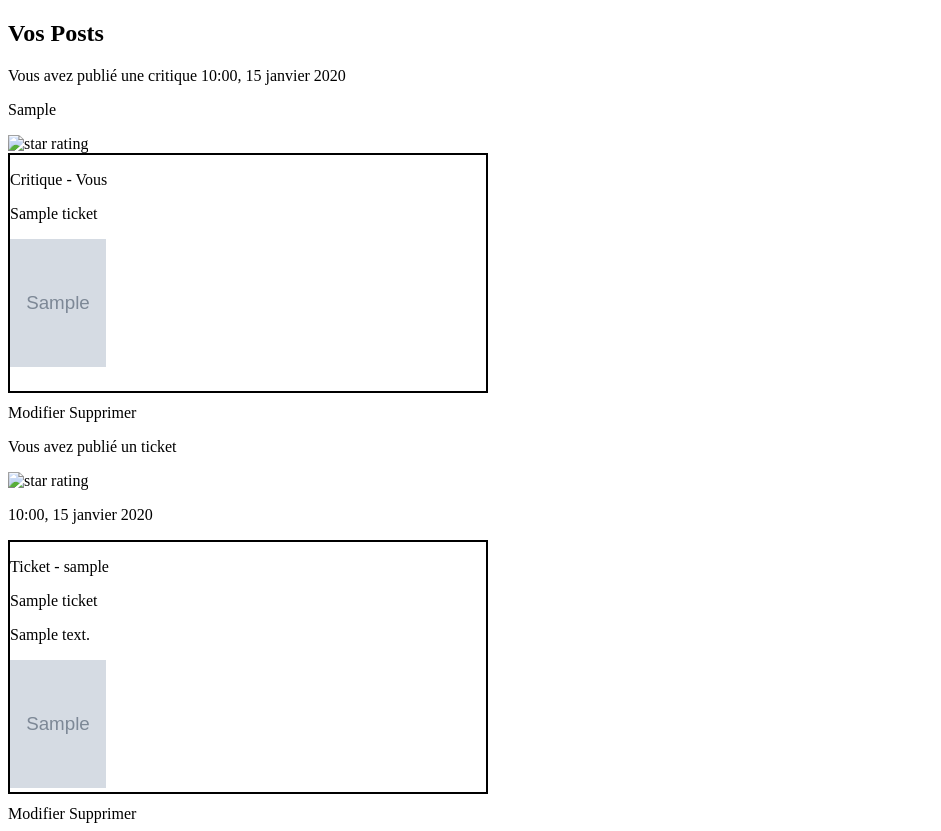
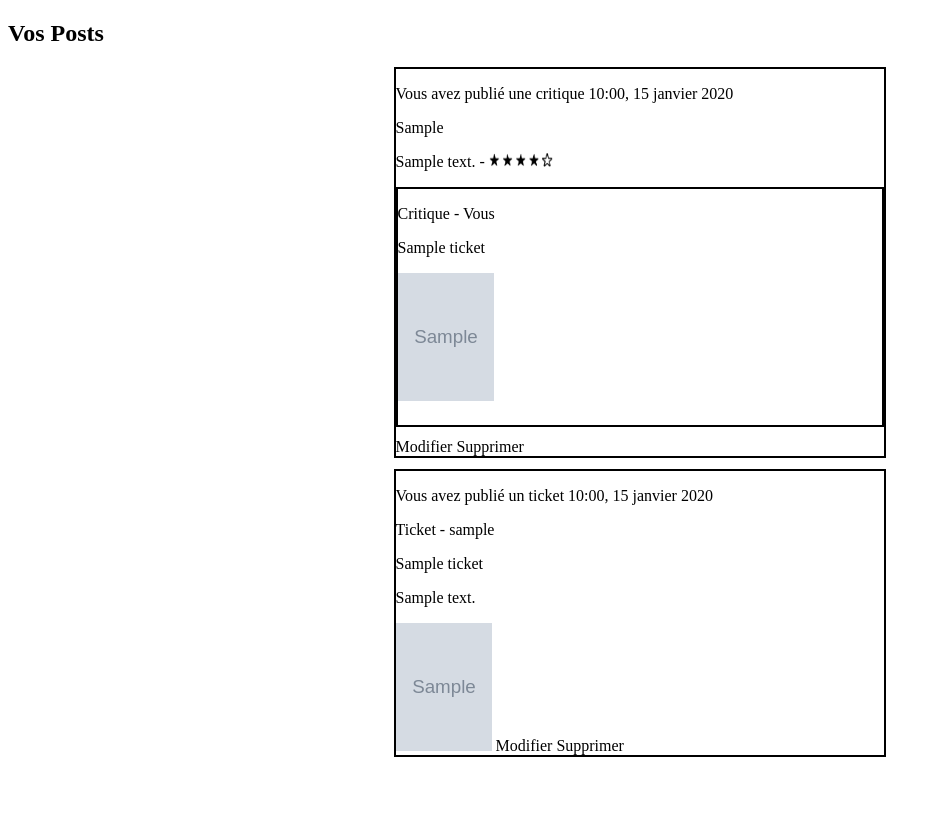
Before and after one commit to lisa367/OPC-Projet_9, a Django app: page /posts/ in a window 1280 px wide. Shown: the part 76-907 px from the top of the page, without its empty margins (0-941 px from the left). After the commit the page ends 833 px from the top, so only its background shows below. Run offline with Django 4.2, Linux system fonts and the light colour scheme; a user stored in the database is signed in; tables that the repository leaves empty hold one stand-in row (values such as "Sample post"); grey boxes marked "Sample" are stand-in pictures.

Commit message:
templates styling updates

```diff
--- a/src/lit_reviews/templates/lit_reviews/posts.html
+++ b/src/lit_reviews/templates/lit_reviews/posts.html
@@ -11,39 +11,48 @@ Vos Posts
 {% endif %}
 {% endfor %}
 
+<div class="page-content">
+
+
     <div class="posts">
         {% for review in reviews %}
+        <div class="review">
             <p>Vous avez publié une critique <span>{{ review.time_created|date:'H:i, j F o' }}</span></p>
             <p>{{ review.headline }}</p>
-    <img src="" alt="star rating" class="rating {{ review.rating }}">
-    <div class="ticket">
+            <p>{{ review.body }} - <img src="../static/icons/star-{{ review.rating }}.png" alt="star rating"
+                    class="rating-stars"></p>
+            <div class="original-ticket">
                 {% if review.ticket.user == request.user %}
                 <p>Critique - Vous</p>
                 {% else %}
                 <p>Ticket - {{ review.ticket.user }}</p>
                 {% endif %}
                 <p>{{ review.ticket.title }}</p>
-        <img src="../media/{{ review.ticket.image }}" alt="" class="book-img">
+                <img src="../media/{{ review.ticket.image }}" alt="Image: {{ review.ticket.title|truncatewords:3}}"
+                    class="book-img">
             </div>
             <a href="{% url 'reviews_app:update-review' review.pk %}">Modifier</a>
             <a href="{% url 'reviews_app:delete-review' review.pk %}">Supprimer</a>
+        </div>
         {% endfor %}
     </div>
 
     <div class="tickets">
         {% for ticket in tickets %}
-    <p>Vous avez publié un ticket</p>
-    <p>{{ ticket.headline }}</p>
-    <img src="" alt="star rating" class="rating {{ review.rating }}">
-    <p>{{ ticket.time_created|date:'H:i, j F o' }}</p>
         <div class="ticket">
+            <p>Vous avez publié un ticket <span>{{ ticket.time_created|date:'H:i, j F o' }}</span></p>
             <p>Ticket - {{ ticket.user }}</p>
             <p>{{ ticket.title }}</p>
             <p>{{ ticket.description }}</p>
             <img src="../media/{{ ticket.image }}" alt="Image: {{ ticket.title|truncatewords:3 }}" class="book-img">
-    </div>
             <a href="{% url 'tickets_app:update-ticket' ticket.pk %}">Modifier</a>
             <a href="{% url 'tickets_app:delete-ticket' ticket.pk %}">Supprimer</a>
+        </div>
         {% endfor %}
     </div>
+
+
+</div>
+
+
 {% endblock %}
--- a/src/static/css/style.css
+++ b/src/static/css/style.css
@@ -58,11 +58,12 @@ a:visited {
     border: 0px solid white;
 }
 
-.ticket {
+.ticket,
+.original-ticket {
     border: 2px solid black;
     min-width: 20rem;
     min-height: 15rem;
-    max-width: 30rem;
+    max-width: 35rem;
     max-height: 25rem;
     margin-bottom: 0.7rem;
 }
@@ -71,8 +72,8 @@ a:visited {
     border: 2px solid black;
     min-width: 20rem;
     min-height: 15rem;
-    max-width: 30rem;
-    max-height: 25rem;
+    max-width: 35rem;
+    max-height: 40rem;
     margin-bottom: 0.7rem;
 }
 
@@ -81,12 +82,30 @@ a:visited {
     height: 8rem;
 }
 
+
+.rating-stars {
+    /* border: 1px solid red; */
+    width: 4rem;
+    height: 0.9rem;
+}
+
 .page-content {
+    /* border: 1px solid red; */
+    width: 100%;
     display: flex;
     flex-direction: column;
     justify-content: center;
     align-items: center;
 }
+
+
+/*            posts.html              */
+
+.posts, .tickets {
+    /*border: 1px solid blue;*/
+    width: 39%;
+}
+
 
 /*            user_follows.html              */
 
```
Also changed, not shown: src/lit_reviews/templates/lit_reviews/homepage.html (+11 -20 lines). Lines whose indentation alone changed are shown as unchanged.
